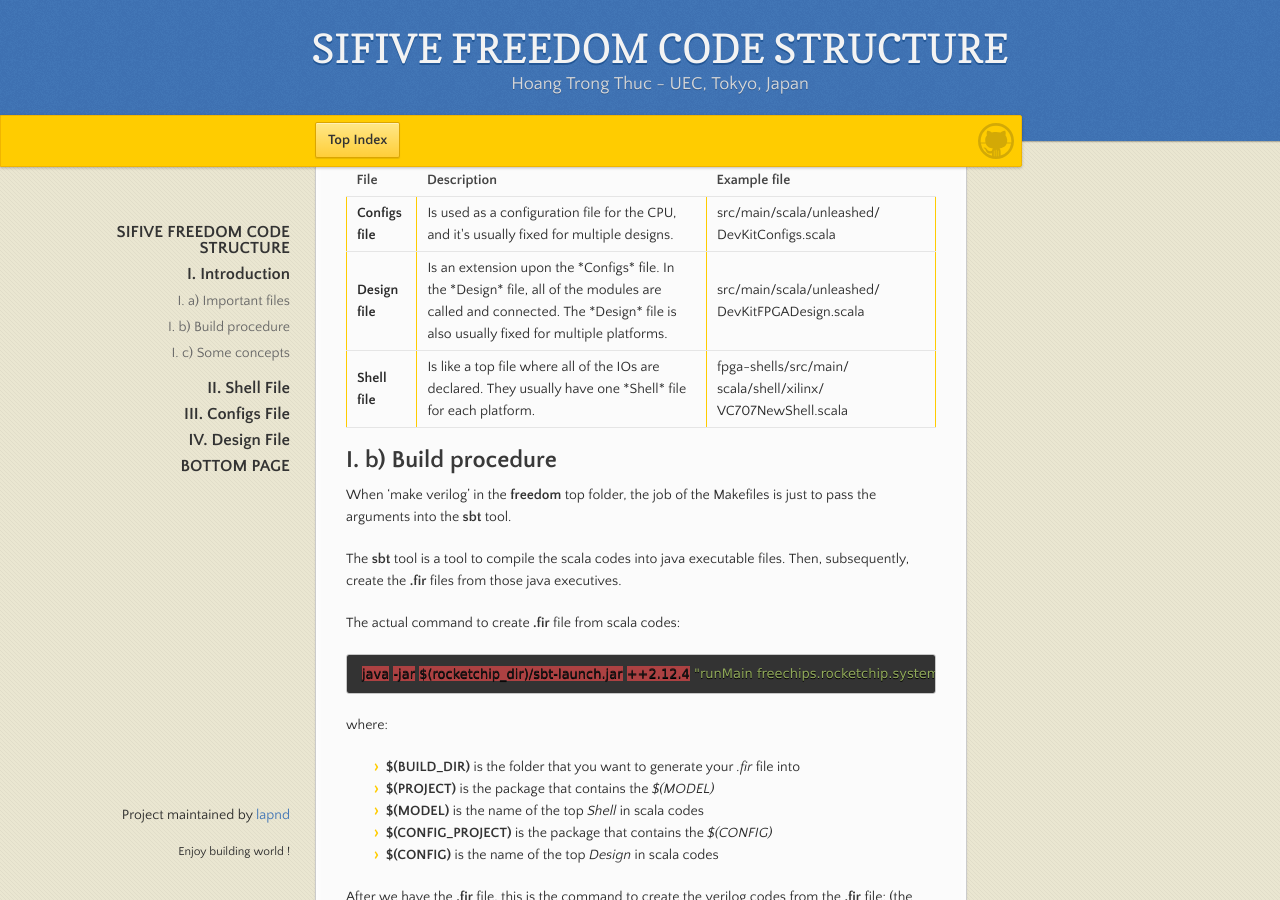
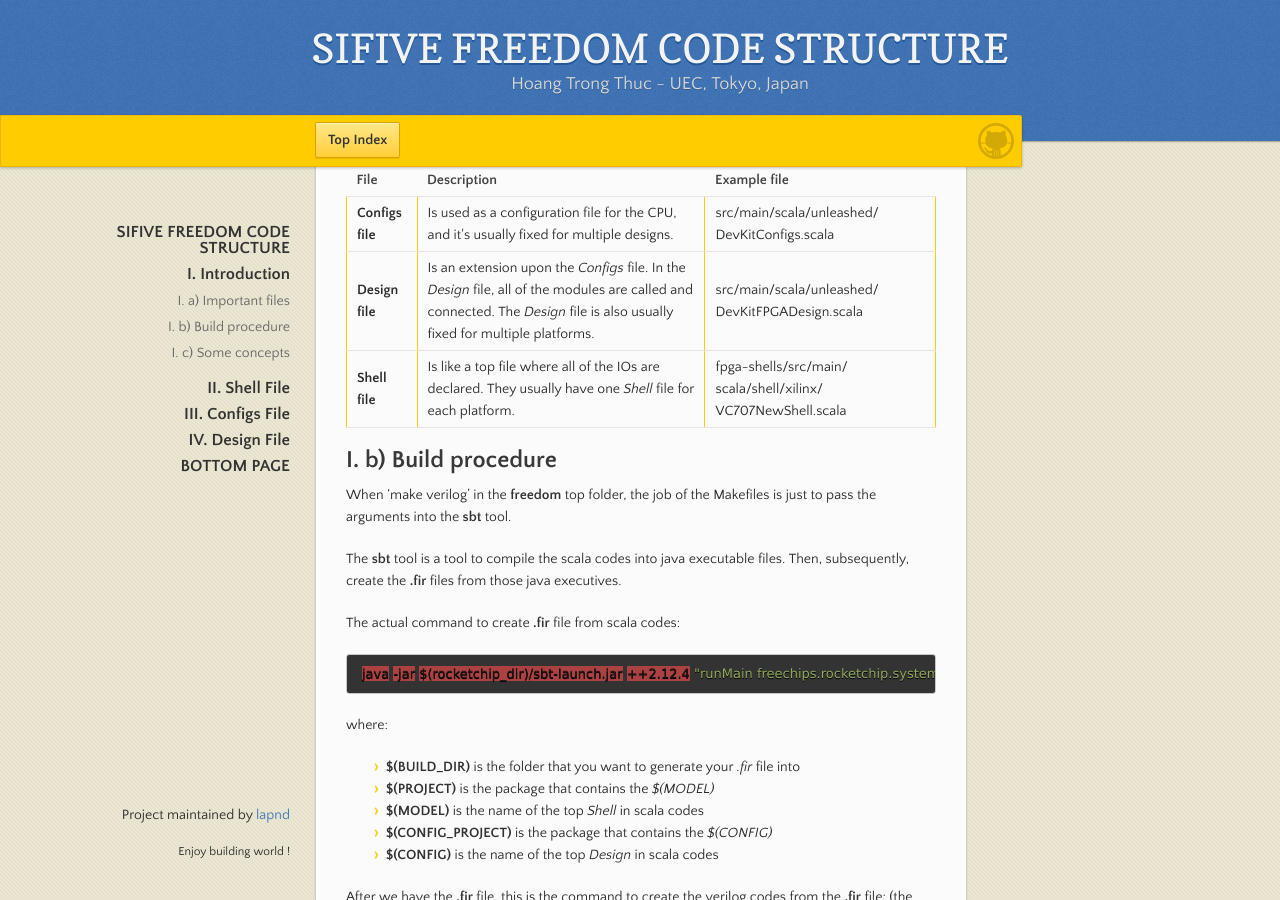
Before and after one commit to lapnd/httdes.github.io, a Jekyll site: the page built from freedom.md, in a window 1280 px wide and 900 px high, scrolled down 376 px. Built offline with Jekyll 4.4.1, drawn with Linux system fonts in a browser that asks for light colours; our own code applies the rules of GitHub Pages for plain Markdown files.

```diff
--- a/freedom.md
+++ b/freedom.md
@@ -29,12 +29,12 @@ They have two main series of CPU called **E300** (rv32gc) and **U500** (rv64gc).
   </tr>
   <tr>
     <td><span style="font-weight:bold">Design file</span></td>
-    <td>Is an extension upon the *Configs* file. In the *Design* file, all of the modules are called and connected. The *Design* file is also usually fixed for multiple platforms.</td>
+    <td>Is an extension upon the <i>Configs</i> file. In the <i>Design</i> file, all of the modules are called and connected. The <i>Design</i> file is also usually fixed for multiple platforms.</td>
     <td>src/main/scala/unleashed/ DevKitFPGADesign.scala</td>
   </tr>
   <tr>
     <td><span style="font-weight:bold">Shell file</span></td>
-    <td>Is like a top file where all of the IOs are declared. They usually have one *Shell* file for each platform.</td>
+    <td>Is like a top file where all of the IOs are declared. They usually have one <i>Shell</i> file for each platform.</td>
     <td>fpga-shells/src/main/ scala/shell/xilinx/ VC707NewShell.scala</td>
   </tr>
 </table>
```
